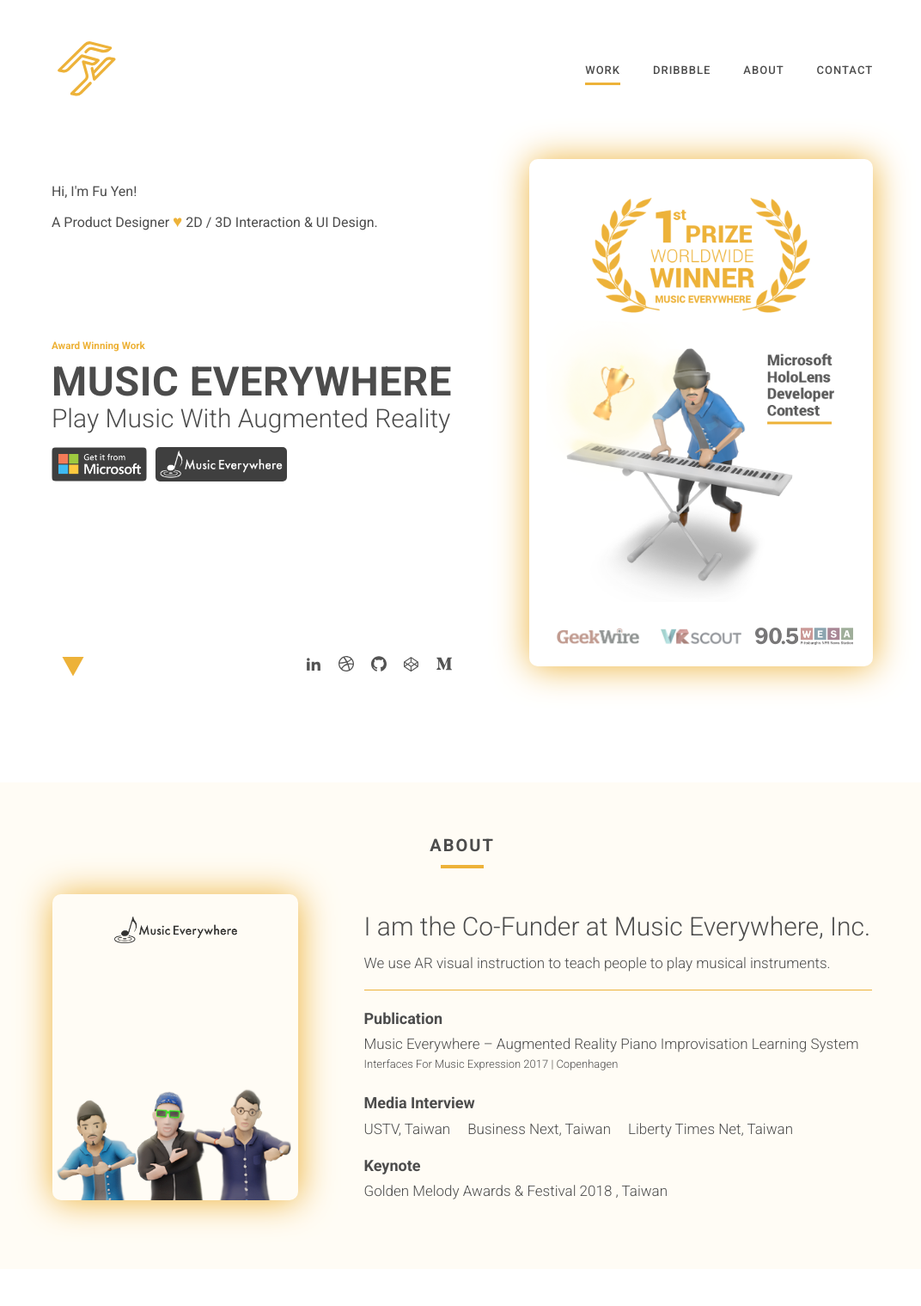
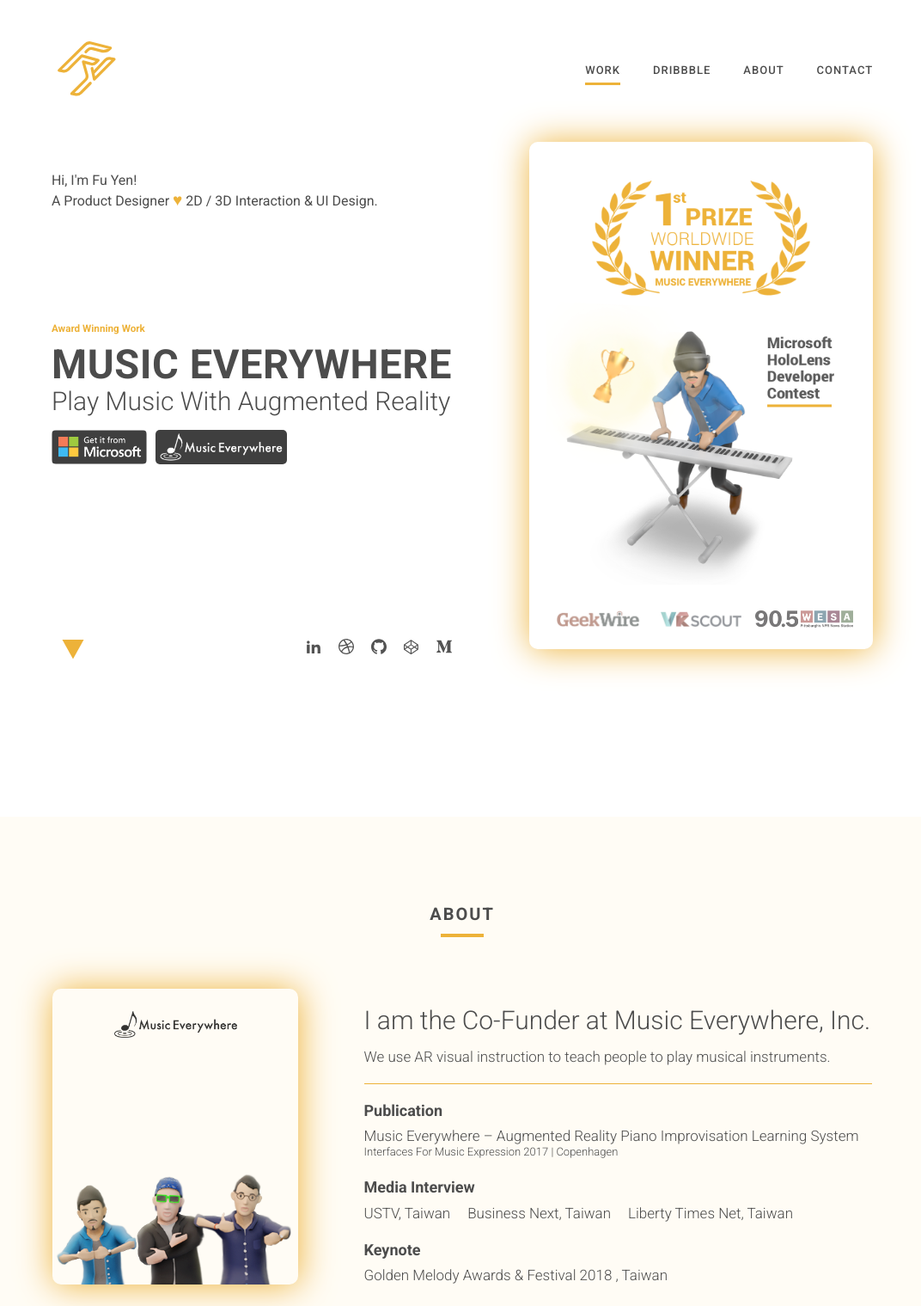
Before and after one commit to fuyenh/fuyen-portfolio, a website: page index.html in a window 1280 px wide. Shown: the top 1519 px of the page at 86% size, without its empty margins (102-1174 px from the left). Drawn offline with Linux system fonts and the light colour scheme.

Commit message:
header-bottom

```diff
--- a/sass/abstracts/_variables.scss
+++ b/sass/abstracts/_variables.scss
@@ -23,5 +23,8 @@
 //CONTENT MARGIN//
 $content-margin: 13%;
 
+//SECTION PADDING TOP BOTTOM//
+$section-padding-tb: 10rem;
+
 //TRANSITION TIME//
 $transition-time-base: 0.4s;
--- a/sass/base/_base.scss
+++ b/sass/base/_base.scss
@@ -47,8 +47,5 @@
 }
 
 section {
-    margin-bottom: 8rem;
-    &:first-of-type {
-        margin-top: 4rem;
-    }
+    padding: $section-padding-tb 0;
 }
--- a/sass/base/_typography.scss
+++ b/sass/base/_typography.scss
@@ -1,3 +1,8 @@
+span {
+    font-size: 1.3rem;
+    line-height: 1.3;
+}
+
 .navigation {
     &__link {
         text-decoration: none;
@@ -19,6 +24,7 @@
     }
 }
 
+//H1//
 .heading-primary {
     font-size: 3rem;
     letter-spacing: 0.1rem;
@@ -72,26 +78,6 @@
     color: $color-primary;
 }
 
-.subtile-primary {
-    font-size: 1.8rem;
-    margin-bottom: 0.7rem;
-
-    &--role {
-        margin-top: 0.6rem;
-        font-size: 1.6rem;
-        font-weight: 400;
-
-        @media only screen and (max-width: $bp-small) {
-            font-size: 1.4rem;
-        }
-
-        .heart {
-            color: $color-primary;
-            font-size: 1.9rem;
-        }
-    }
-}
-
 h2 {
     font-size: 2rem;
     text-transform: uppercase;
@@ -106,7 +92,29 @@
         height: 0.4rem;
         width: 5rem;
         margin-top: 1rem;
-        margin-bottom: 3rem;
+        margin-bottom: 6rem;
+    }
+}
+
+//H3//
+.subtile-primary {
+    font-size: 1.8rem;
+    margin-bottom: 0.7rem;
+
+    &--role {
+        margin-top: 0.6rem;
+        font-size: 1.6rem;
+        font-weight: 400;
+        line-height: 1.4;
+
+        @media only screen and (max-width: $bp-small) {
+            font-size: 1.4rem;
+        }
+
+        .heart {
+            color: $color-primary;
+            font-size: 1.9rem;
+        }
     }
 }
 
@@ -129,11 +137,6 @@
     line-height: 1.3;
 }
 
-span {
-    font-size: 1.3rem;
-    line-height: 2;
-}
-
 .footer__creadit {
     font-weight: 300;
     font-size: 1.2rem;
--- a/sass/layout/_about.scss
+++ b/sass/layout/_about.scss
@@ -3,7 +3,7 @@
     grid-column: 1 / -1;
 
     background-color: lighten($color-secondary, 21);
-    padding: 6rem $content-margin;
+    padding: $section-padding-tb $content-margin;
 
     .section__content-box {
         display: grid;
--- a/sass/layout/_header.scss
+++ b/sass/layout/_header.scss
@@ -7,6 +7,8 @@
     grid-template-columns: max-content 1fr;
     grid-column-gap: 9rem;
     align-items: center;
+
+    padding-bottom: 10rem;
 
     @media only screen and (max-width: $bp-large) {
         grid-template-columns: min-content 1fr;
--- a/sass/layout/_navigation.scss
+++ b/sass/layout/_navigation.scss
@@ -6,7 +6,7 @@
     display: flex;
     justify-content: space-between;
     align-items: center;
-    margin-bottom: 3rem;
+    margin-bottom: 1rem;
 
     @media only screen and (max-width: $bp-small) {
         flex-direction: column;
```
Also changed, not shown: css/style.css.
